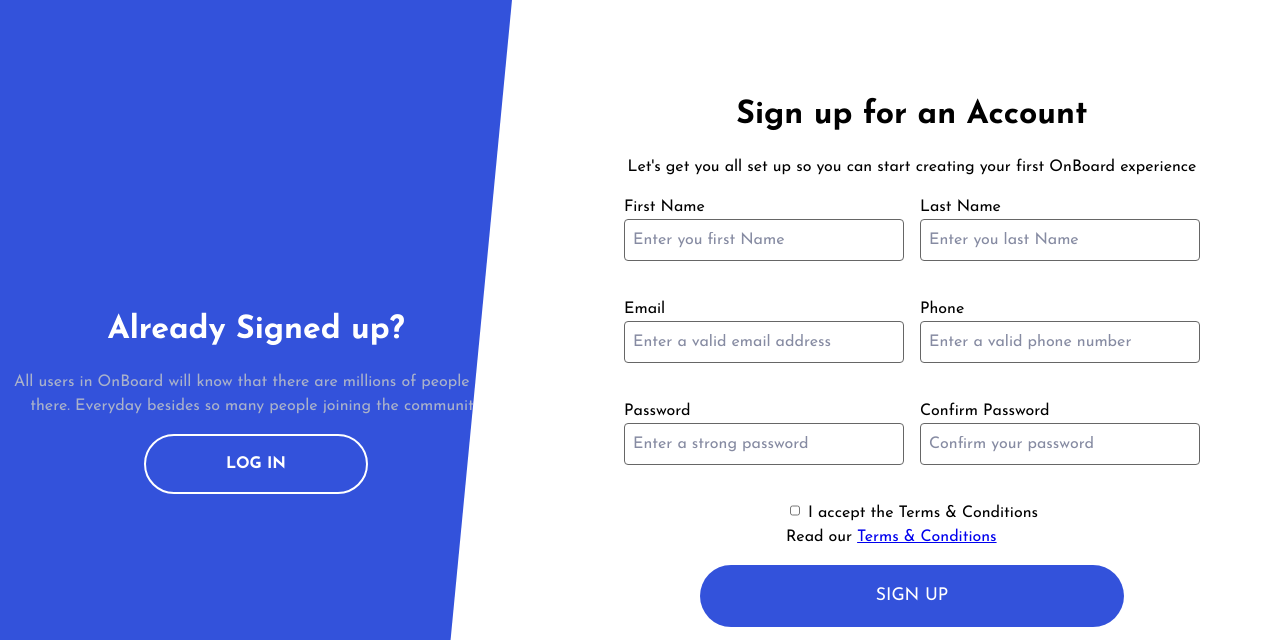
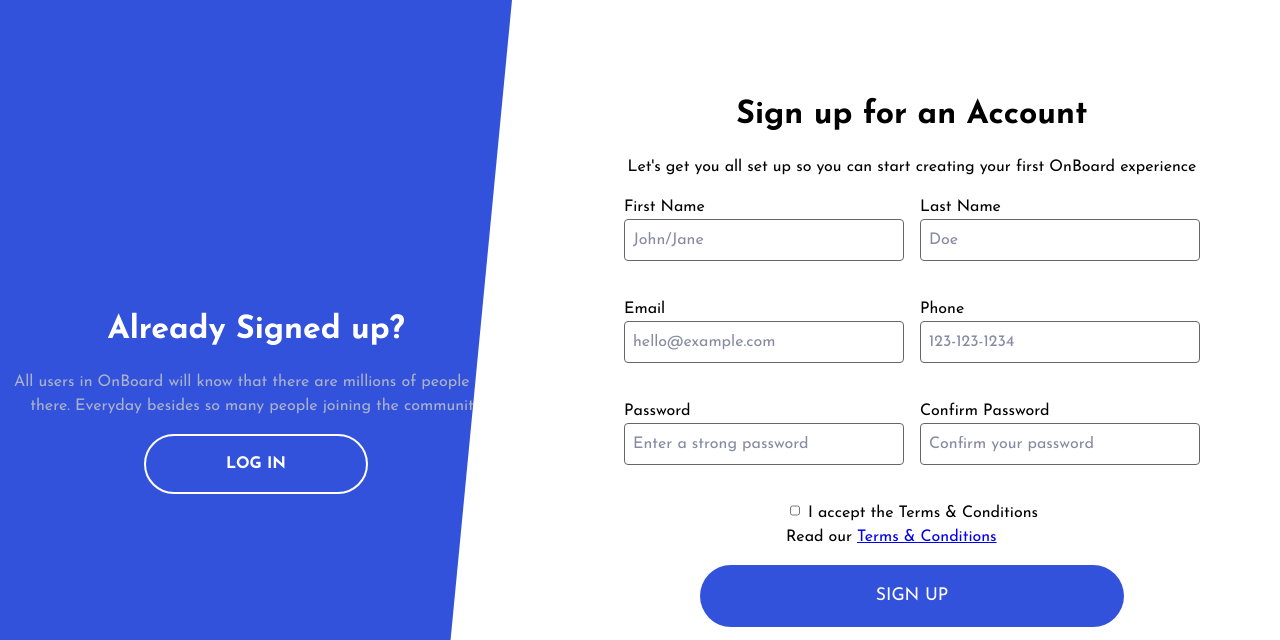
Before and after one commit to its-saad-rahman/basic-sign-up-form, a website built with Vite: page index.html in a window 1280 px wide. Shown: the top 640 px of the page. Built offline with nearby package versions, Linux system fonts and the light colour scheme.

Commit message:
Changed placeholder text

```diff
--- a/index.html
+++ b/index.html
@@ -39,7 +39,7 @@
                   type="text"
                   id="first_name"
                   name="first_name"
-                  placeholder="Enter you first Name"
+                  placeholder="John/Jane"
                 />
                 <i class="fa-solid fa-circle-check"></i>
                 <i class="fa-solid fa-circle-exclamation"></i>
@@ -51,7 +51,7 @@
                   type="text"
                   id="last_name"
                   name="last_name"
-                  placeholder="Enter you last Name"
+                  placeholder="Doe"
                 />
                 <i class="fa-solid fa-circle-check"></i>
                 <i class="fa-solid fa-circle-exclamation"></i>
@@ -65,8 +65,7 @@
                   type="email"
                   id="email"
                   name="email"
-                  pattern="([a-zA-Z0-9\\_\\-\\.]+)@([a-zA-Z]+).(.+)"
-                  placeholder="Enter a valid email address"
+                  placeholder="hello@example.com"
                 />
                 <i class="fa-solid fa-circle-check"></i>
                 <i class="fa-solid fa-circle-exclamation"></i>
@@ -79,8 +78,7 @@
                   type="number"
                   id="phone"
                   name="phone"
-                  pattern=".?(\\d{3}).*(\\d{3}).*(\\d{4})"
-                  placeholder="Enter a valid phone number"
+                  placeholder="123-123-1234"
                 />
                 <i class="fa-solid fa-circle-check"></i>
                 <i class="fa-solid fa-circle-exclamation"></i>
```
